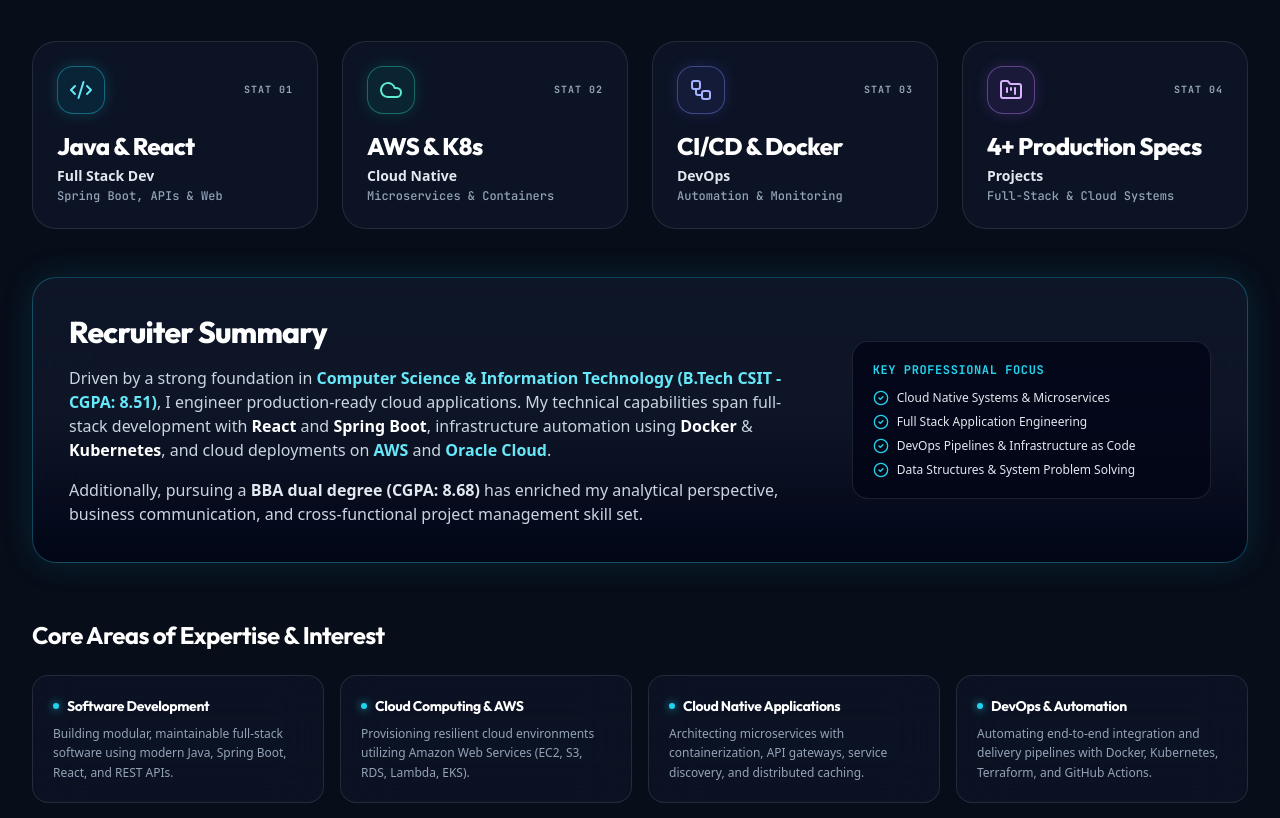
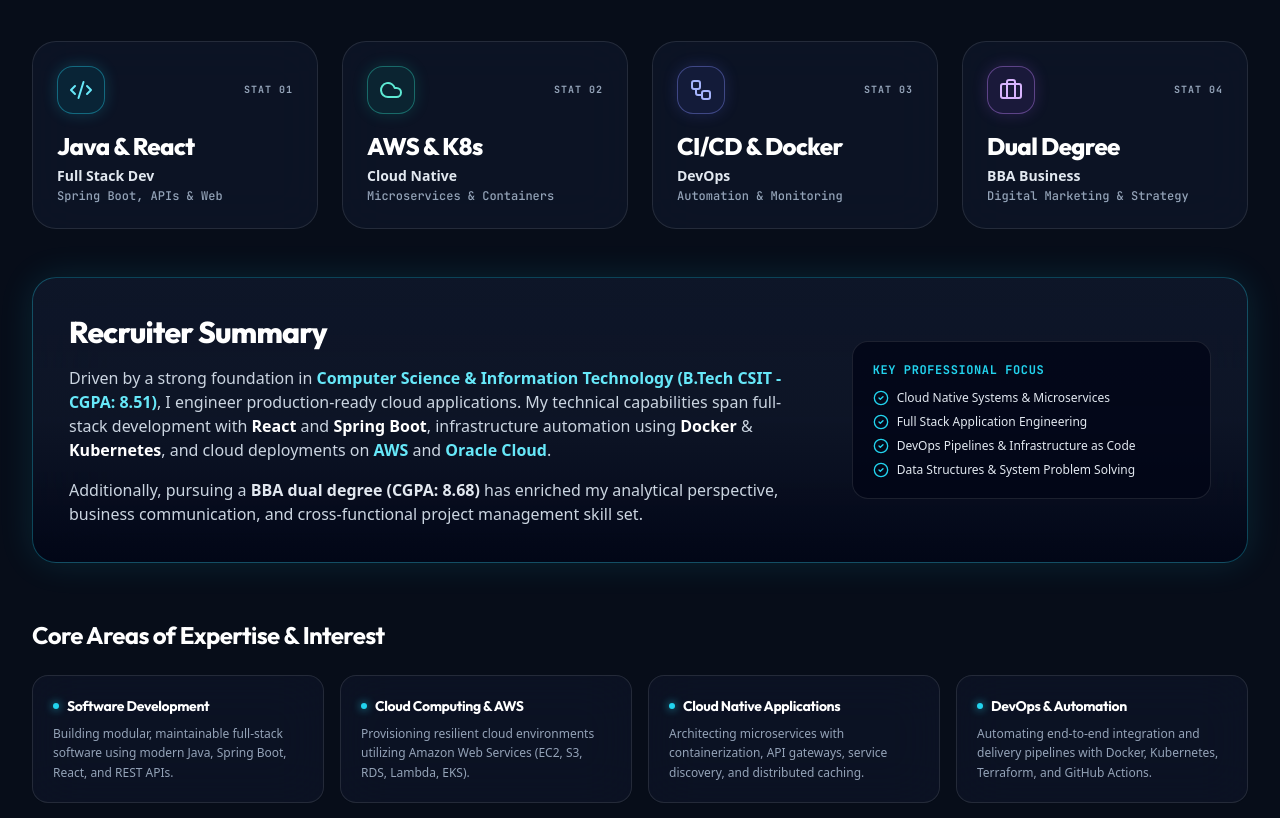
Before and after one commit to BODARITHWIK/rithwik-portfolio, a React (Vite) app: page / in a window 1280 px wide. Shown: the part 1349-2167 px from the top of the page. Built offline with nearby package versions, Linux system fonts and the light colour scheme.

Commit message:
Replace STAT 04 card in About section with BBA Dual Degree Business card

```diff
--- a/src/components/About.jsx
+++ b/src/components/About.jsx
@@ -10,7 +10,8 @@ import {
   CheckCircle2,
   GraduationCap,
   FolderKanban,
-  Award
+  Award,
+  Briefcase
 } from "lucide-react";
 
 function About() {
@@ -37,10 +38,10 @@ function About() {
       color: "border-indigo-400/40 text-indigo-300 bg-indigo-500/10 shadow-[0_0_15px_rgba(99,102,241,0.2)]",
     },
     {
-      title: "Projects",
-      value: "4+ Production Specs",
-      sub: "Full-Stack & Cloud Systems",
-      icon: FolderKanban,
+      title: "BBA Business",
+      value: "Dual Degree",
+      sub: "Digital Marketing & Strategy",
+      icon: Briefcase,
       color: "border-purple-400/40 text-purple-300 bg-purple-500/10 shadow-[0_0_15px_rgba(168,85,247,0.2)]",
     },
   ];
```
